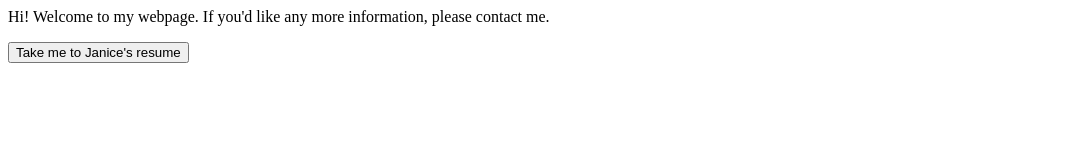
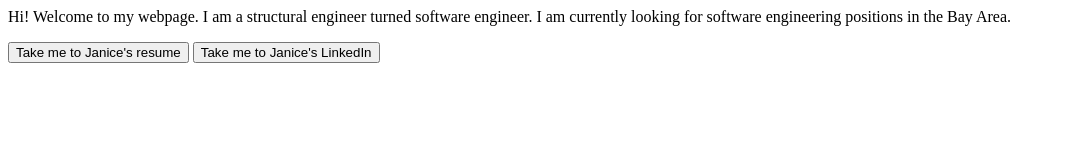
Before and after one commit to janicelam21/janicelam21.github.io, a plain HTML site: page index.html in a window 1280 px wide. Shown: the whole page, without its empty margins (0-1065 px from the left). Drawn offline with Linux system fonts and the light colour scheme.

Commit message:
update to HTML

```diff
--- a/index.html
+++ b/index.html
@@ -3,7 +3,8 @@
         <title>Janice's Resume</title>
     </head>
     <body>
-        <p>Hi! Welcome to my webpage. If you'd like any more information, please contact me.</p>
+        <p>Hi! Welcome to my webpage. I am a structural engineer turned software engineer. I am currently looking for software engineering positions in the Bay Area.</p>
         <a href = 'resume/190410_Janice Lam_Resume.pdf'><button>Take me to Janice's resume</button></a>
+        <a href = 'https://www.linkedin.com/in/janice-lam-199b0146/'><button>Take me to Janice's LinkedIn</button></a>
     </body>
 </html>
```
